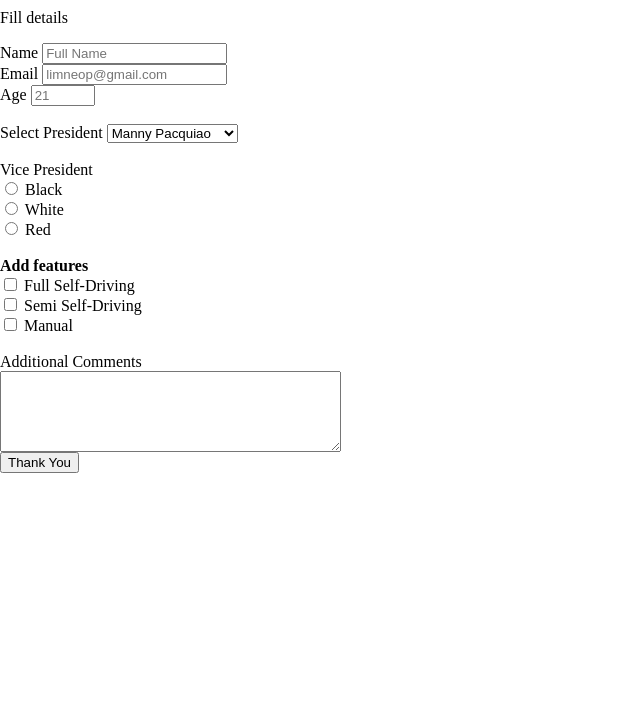
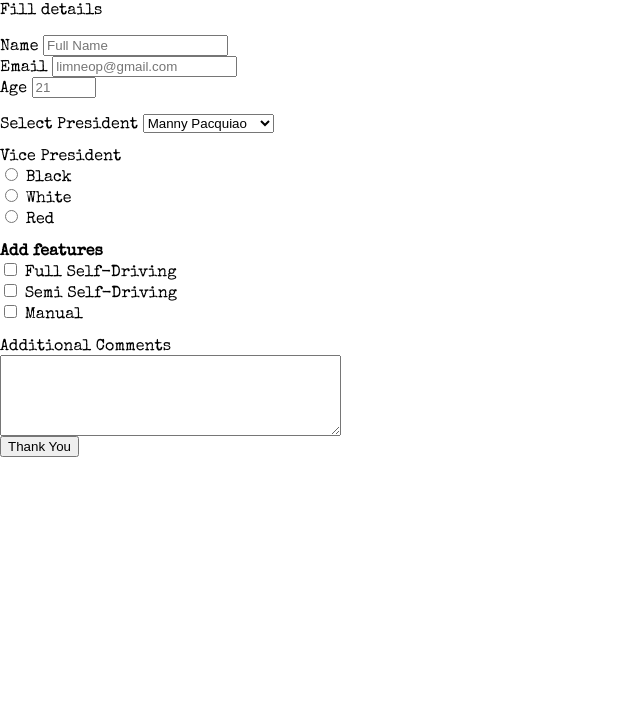
Before and after one commit to limneop/survey-form, a plain HTML site: page survey.html in a window 1280 px wide. Shown: the part 89-800 px from the top of the page, without its empty margins (0-640 px from the left). Drawn offline with Linux system fonts and the light colour scheme.

Commit message:
addedfont

```diff
--- a/survey.css
+++ b/survey.css
@@ -1,4 +1,9 @@
+@font-face {
+  font-family: 'Elite';
+  src: url(../survey-form/SpecialElite-Regular.ttf);
+}
 body{
     margin: 0;
     background-image: url();
+    font-family: 'Elite';
   }
```
